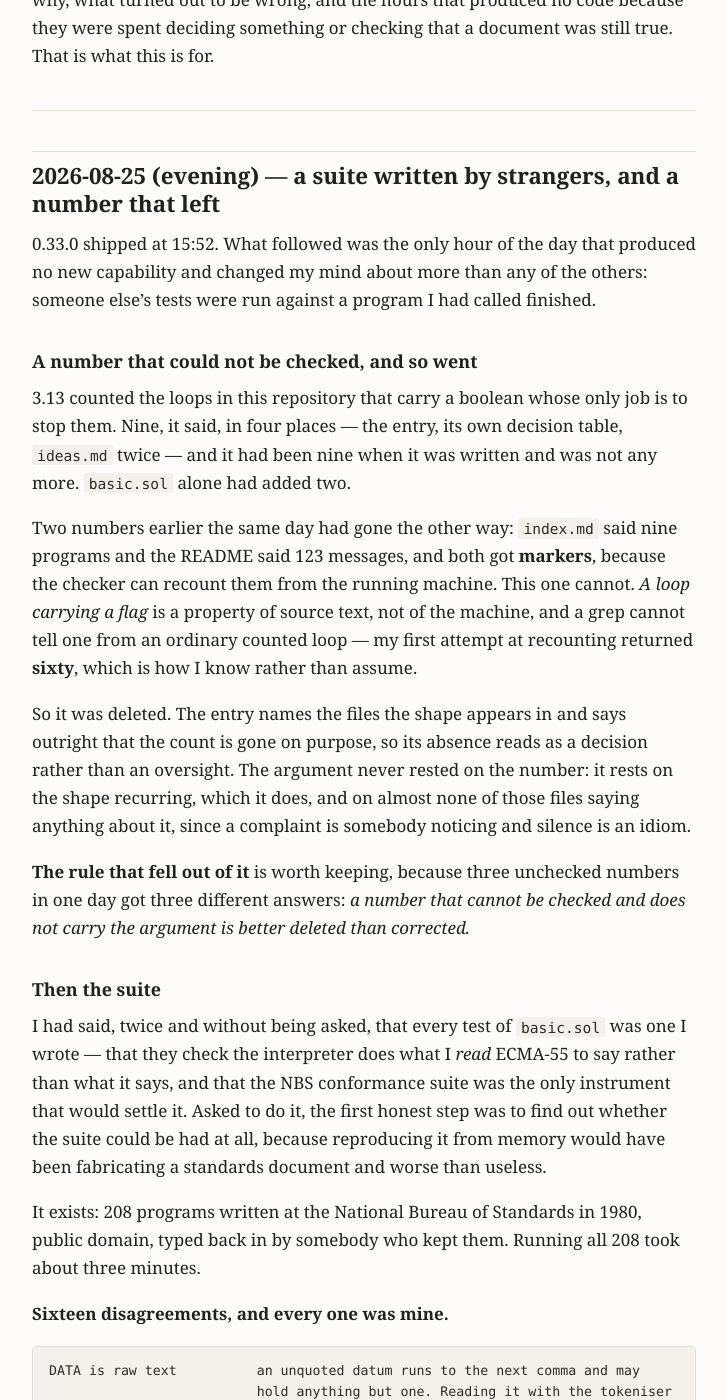
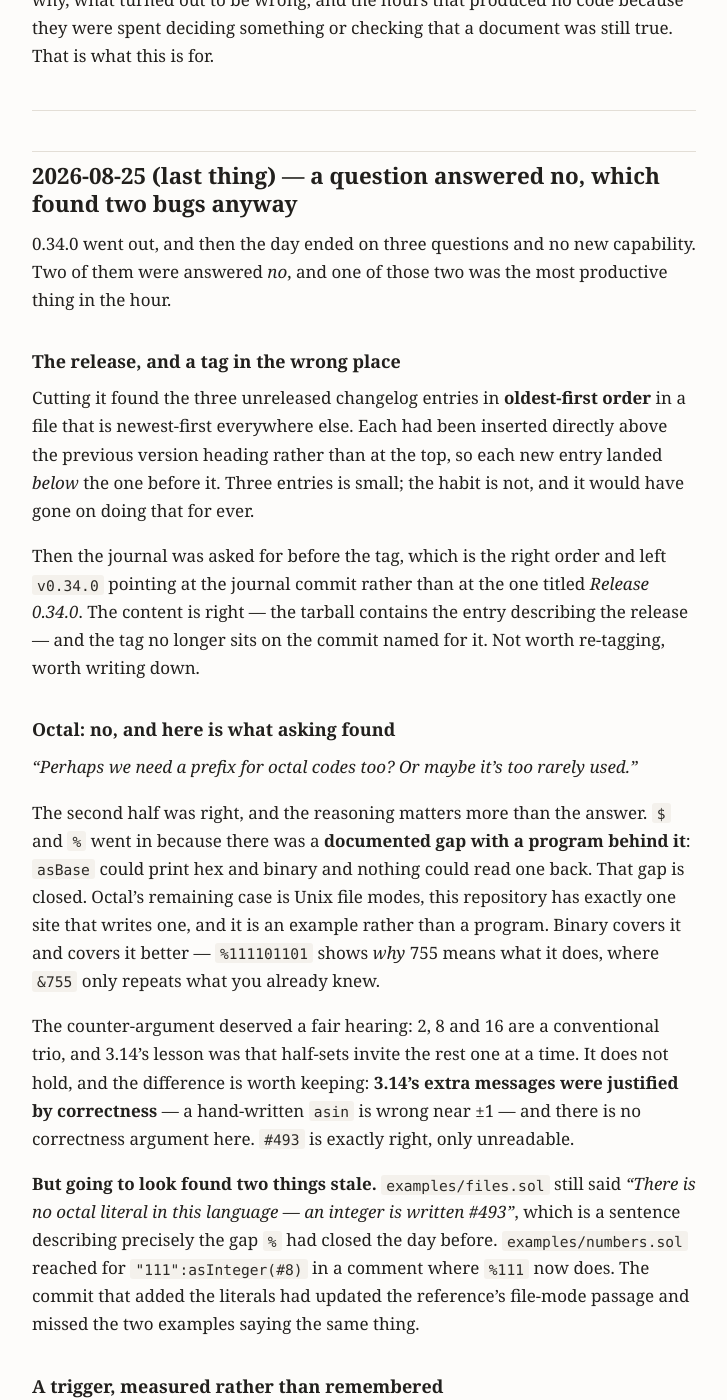
Before and after one commit to hansolovkarlsson/Solveig, a Jekyll site: the page built from docs/journal.md, in a window 1280 px wide and 1400 px high, scrolled down 315 px. Shown: the whole window, without its empty margins (276-1003 px from the left). Built offline with Jekyll 4.4.1, drawn with Linux system fonts in a browser that asks for light colours; our own code applies the rules of GitHub Pages for plain Markdown files; some of the changed text lies outside the part shown.

Commit message:
Journal: a question answered no, which found two bugs anyway
The tail of the day: 0.34.0 out, octal declined, a trigger measured, and a scope
for the shape nothing here has taken.

Cutting the release found the three unreleased changelog entries in oldest-first
order in a file that is newest-first everywhere else, each having been inserted
above the previous version heading rather than at the top. And the tag ended up
on the journal commit rather than the one titled Release 0.34.0, because the
journal was asked for before the tag, which is the right order.

Octal was declined: the gap that justified $ and % was documented and is closed,
the one site in this repository that writes a mode constant is an example rather
than a program, and binary covers it better. But going to look found two
passages the literals commit had left stale, both saying there is no octal
literal in words that describe exactly the gap % had closed.

Postmortem: a change landed in three places out of five, and what would have
caught it is grepping for the claim rather than for the feature; the answer being
no did not make the looking unproductive, which is the opposite of the usual
temptation; and inserting each changelog entry above the nearest landmark built a
habit rather than a mistake, since no single edit was in a position to notice
the ordering of the whole.

Co-Authored-By: Claude Opus 5 <noreply@anthropic.com>
Claude-Session: https://claude.ai/code/session_014Emnizwfra15qgDU979HaB

````diff
--- a/docs/journal.md
+++ b/docs/journal.md
@@ -8,6 +8,103 @@ work as it was argued before the work was done. Neither holds the shape of a
 *day* — what was picked up and why, what turned out to be wrong, and the hours
 that produced no code because they were spent deciding something or checking
 that a document was still true. That is what this is for.
+
+---
+
+## 2026-08-25 (last thing) — a question answered no, which found two bugs anyway
+
+0.34.0 went out, and then the day ended on three questions and no new capability.
+Two of them were answered *no*, and one of those two was the most productive
+thing in the hour.
+
+### The release, and a tag in the wrong place
+
+Cutting it found the three unreleased changelog entries in **oldest-first order**
+in a file that is newest-first everywhere else. Each had been inserted directly
+above the previous version heading rather than at the top, so each new entry
+landed *below* the one before it. Three entries is small; the habit is not, and
+it would have gone on doing that for ever.
+
+Then the journal was asked for before the tag, which is the right order and left
+`v0.34.0` pointing at the journal commit rather than at the one titled
+*Release 0.34.0*. The content is right — the tarball contains the entry
+describing the release — and the tag no longer sits on the commit named for it.
+Not worth re-tagging, worth writing down.
+
+### Octal: no, and here is what asking found
+
+*"Perhaps we need a prefix for octal codes too? Or maybe it's too rarely used."*
+
+The second half was right, and the reasoning matters more than the answer. `$`
+and `%` went in because there was a **documented gap with a program behind it**:
+`asBase` could print hex and binary and nothing could read one back. That gap is
+closed. Octal's remaining case is Unix file modes, this repository has exactly
+one site that writes one, and it is an example rather than a program. Binary
+covers it and covers it better — `%111101101` shows *why* 755 means what it
+does, where `&755` only repeats what you already knew.
+
+The counter-argument deserved a fair hearing: 2, 8 and 16 are a conventional
+trio, and 3.14's lesson was that half-sets invite the rest one at a time. It does
+not hold, and the difference is worth keeping: **3.14's extra messages were
+justified by correctness** — a hand-written `asin` is wrong near ±1 — and there
+is no correctness argument here. `#493` is exactly right, only unreadable.
+
+**But going to look found two things stale.** `examples/files.sol` still said
+*"There is no octal literal in this language — an integer is written #493"*,
+which is a sentence describing precisely the gap `%` had closed the day before.
+`examples/numbers.sol` reached for `"111":asInteger(#8)` in a comment where
+`%111` now does. The commit that added the literals had updated the reference's
+file-mode passage and missed the two examples saying the same thing.
+
+### A trigger, measured rather than remembered
+
+Asked what was next, the useful move was to check the one deferred idea with a
+**measurable** trigger: splitting the reference, which fires *when the message
+reference is longer than everything above it*.
+
+```text
+above the message reference   2,220 lines   (was ~1,910)
+the message reference         1,026 lines   (was ~700)
+```
+
+Both halves grew and the ratio barely moved. Not fired — and now checked against
+a number instead of a feeling, which is the whole reason that entry chose a
+measurable trigger over a judgement.
+
+### And a scope, for the shape nothing has taken
+
+Every program here reads input, does its job and forgets. `changed.sol` would
+report what has been added, removed or modified in a directory **since the last
+time it was run** — the purest form of state outliving a process, since a run
+with no memory cannot answer the question at all.
+
+The prediction on the record before any of it is written: **the file API is
+whole-file only** — no handles, no seek, no partial read — so a store is read
+with `readFile`, all of it or none. And a positive prediction too:
+`makeDirectory` answers true if it made one and false if a directory was there,
+which is a test-and-set, and is the only atomic lock the language has.
+
+---
+
+### Postmortem
+
+1. **A change landed in three places out of five.** The literals commit updated
+   the reference where it described the gap and missed two examples describing
+   the same gap in the same words. What would have caught it is a grep for the
+   *claim* — "no octal literal" — rather than for the feature. I searched for
+   where the feature would be used and not for where its absence was written
+   down.
+
+2. **The answer was no and the work was real**, which is worth noting because
+   the temptation with a proposal is to treat building it as the productive
+   outcome. Going to look at whether octal was wanted is what found the stale
+   passages; agreeing and adding `&` would have shipped a third prefix and left
+   both sentences wrong.
+
+3. **Inserting above the wrong anchor built a habit**, not a mistake. Each
+   changelog entry went above `## 0.33.0` because that was the nearest landmark,
+   and each was individually reasonable. The file's ordering is a property of
+   the whole, and no single edit was in a position to notice.
 
 ---
 
````
